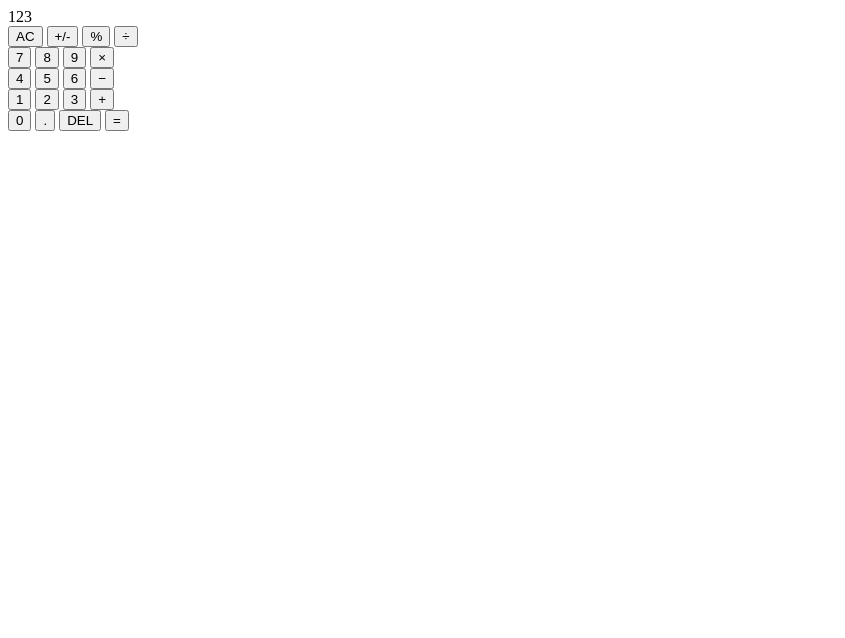
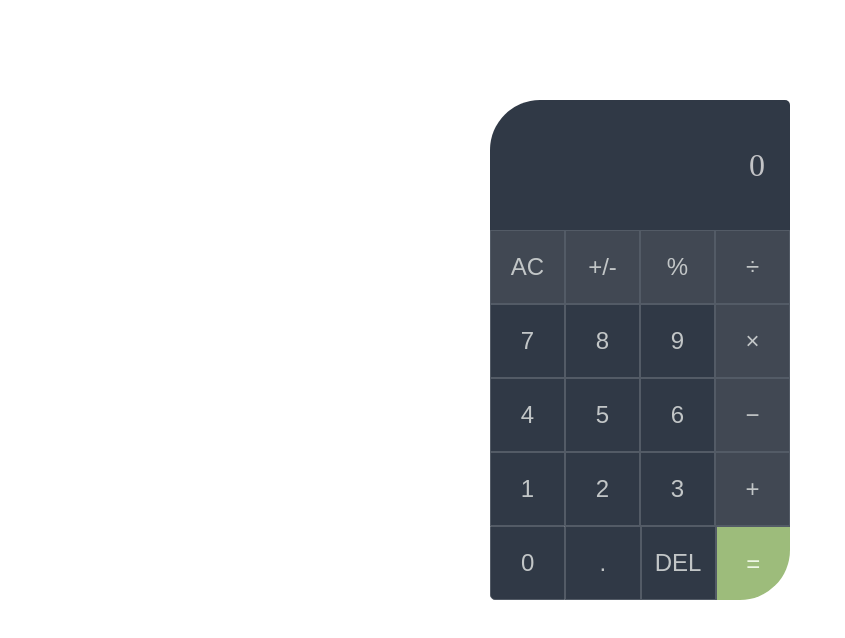
Before and after one commit to Mohammed-Badawy/odin-calculator, a plain HTML site: page index.html in a window 1280 px wide. Shown: the whole page, without its empty margins (0-845 px from the left). Drawn offline with Linux system fonts and the light colour scheme.

Commit message:
Add some basic css styles

```diff
--- a/css/styles.css
+++ b/css/styles.css
@@ -0,0 +1,84 @@
+* {
+    margin: 0;
+    padding: 0;
+    box-sizing: border-box;
+}
+
+.calculator-container {
+	width: 300px;
+	height: 500px;
+	background-color: transparent;
+	border-radius: 50px 5px 50px 5px;
+	margin: 100px auto;
+	display: flex;
+	flex-direction: column;
+}
+
+.screen {
+	padding: 25px;
+	display: flex;
+	background-color: #303946;
+	border-radius: 50px 5px 0px 0px;
+    flex-direction: column;
+    justify-content: center;
+    flex: 1;
+
+}
+
+.current-value {
+	color: #c3c4c7;
+	font-size: 2rem;
+	align-self: flex-end;
+}
+
+.buttins-container {
+    width: 100%;
+    display: flex;
+    flex-direction: column;
+    flex: 2;
+}
+
+.row {
+	width: 100%;
+	display: flex;
+}
+
+.basic-btn {
+	height: 74px;
+	flex: 1;
+	border: .5px solid #535b66;
+}
+
+.basic-btn:hover,
+#delete-btn:hover{
+	background-color: #f1f1f1;
+	color: #585858;
+	cursor: pointer;
+}
+
+#equal-btn {
+	background-color: #9dbc7b;
+	border-radius: 0px 0px 50px 0px;
+	color: #eef7e5;
+	font-size: 1.5rem;
+	border-right: none;
+	border-bottom: none;
+}
+
+.ctrl-btn,
+.operator {
+	background-color: #414853;
+	color: #c2c6c7;
+	font-size: 1.5rem;
+}
+
+.number,
+#delete-btn {
+	background-color: #303946;
+	color: #c2c6c7;
+	font-size: 1.5rem;
+}
+
+.zero {
+	border-radius: 0px 0px 0px 5px;
+}
--- a/index.html
+++ b/index.html
@@ -13,12 +13,14 @@
 </head>
 <body>
     <div class="calculator-container">
-        <div class="screen">123</div>
+        <div class="screen">
+            <div class="current-value">0</div>
+        </div>
         <div class="buttons-cintainer">
             <div class="row">
-                <button class="basic-btn" id="clear-btn">AC</button>
-                <button class="basic-btn" id="sign-btn">+/-</button>
-                <button class="basic-btn" id="percentage">%</button>
+                <button class="basic-btn ctrl-btn" id="clear-btn">AC</button>
+                <button class="basic-btn ctrl-btn" id="sign-btn">+/-</button>
+                <button class="basic-btn ctrl-btn" id="percentage">%</button>
                 <button class="basic-btn operator" value="÷">&div;</button>
             </div>
             <div class="row">
@@ -40,7 +42,7 @@
                 <button class="basic-btn operator" value="+">&plus;</button>
             </div>
             <div class="row">
-                <button class="basic-btn number" value="0">0</button>
+                <button class="basic-btn number zero" value="0">0</button>
                 <button class="basic-btn number" value=".">.</button>
                 <button class="basic-btn" id="delete-btn">DEL</button>
                 <button class="basic-btn" id="equal-btn">&equals;</button>
```
